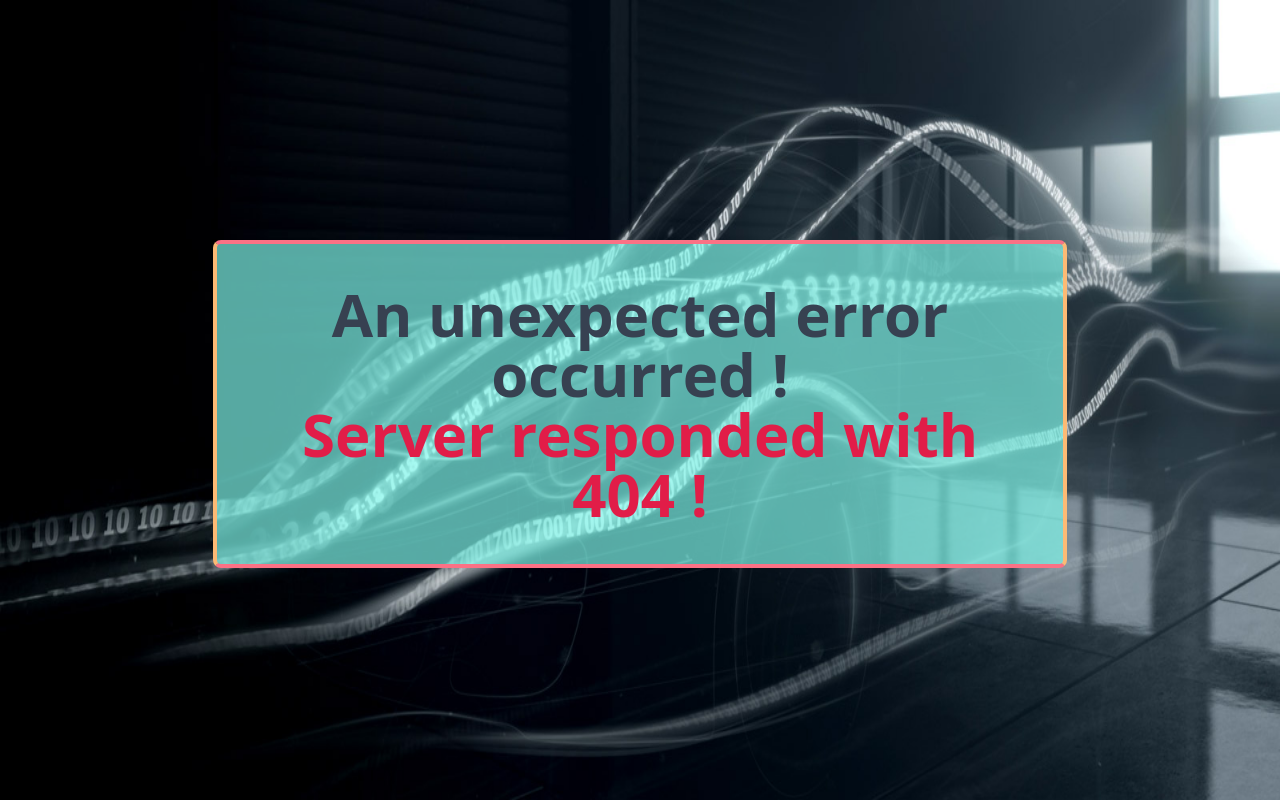
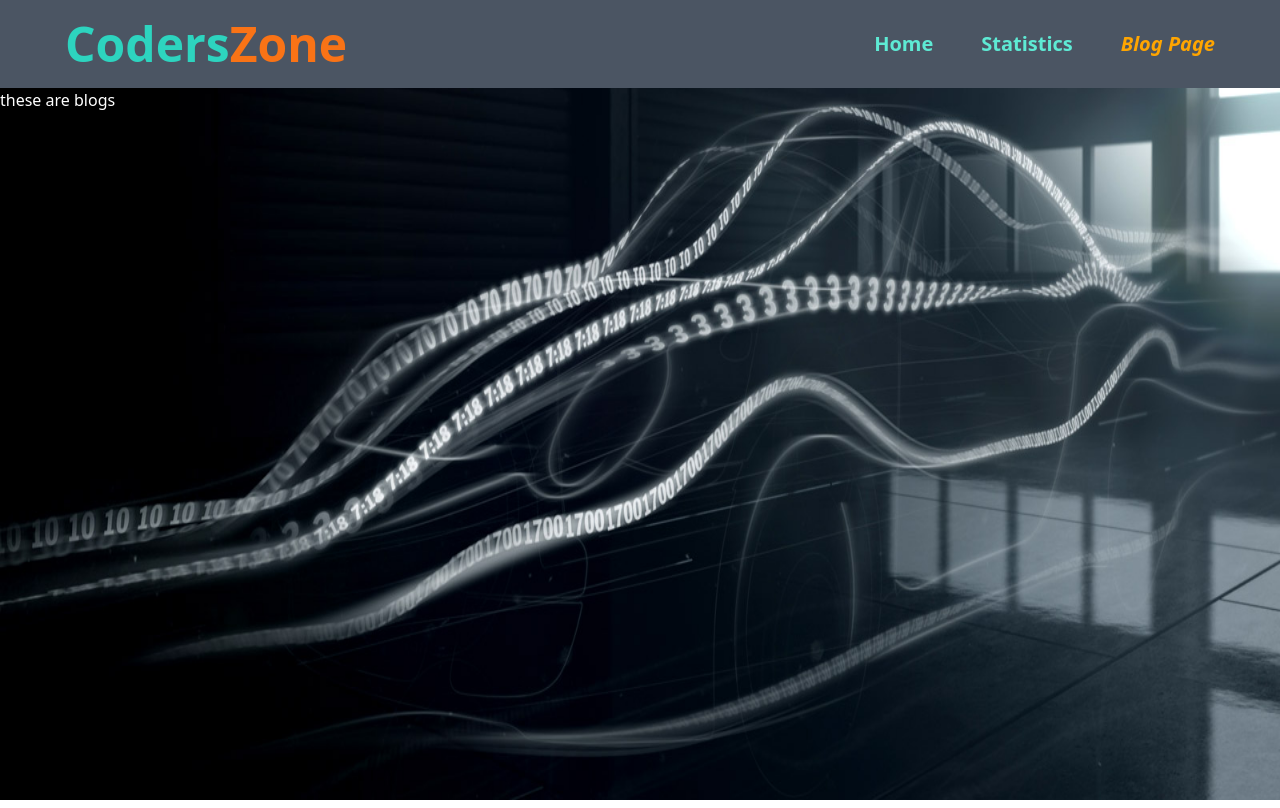
Before and after one commit to likhonalmamun/coders-zone, a React (Vite) app: page /Blogs in a window 1280 px wide. Before the commit this address had no page. Built offline with nearby package versions, Linux system fonts and the light colour scheme.

Commit message:
Included active link and loaded data in home comp

```diff
--- a/src/Components/Blogs/Blogs.jsx
+++ b/src/Components/Blogs/Blogs.jsx
@@ -0,0 +1,11 @@
+import React from 'react';
+
+const Blogs = () => {
+    return (
+        <div>
+            these are blogs
+        </div>
+    );
+};
+
+export default Blogs;
--- a/src/Components/Header/Header.jsx
+++ b/src/Components/Header/Header.jsx
@@ -1,16 +1,38 @@
 import React from "react";
-import { Link } from "react-router-dom";
+import { NavLink } from "react-router-dom";
 import "./Header.css";
 const Header = () => {
+  let activeStyle = {
+    color: "orange",
+    fontStyle: "italic",
+  };
   return (
     <div className="py-5 px-[65px] bg-gray-600 flex justify-between items-center">
       <h1 className="text-5xl text-teal-400 font-bold ">
         Coders<span className="text-orange-500">Zone</span>
       </h1>
       <div className="text-xl font-semibold  text-teal-300 gap-12 flex">
-        <Link to='/' className="hover:text-orange-400 duration-200">Quiz Topics</Link>
-        <Link to='/Statistics' className="hover:text-orange-400 duration-200">Statistics</Link>
-        <Link to='/Blogs' className="hover:text-orange-400 duration-200">Blog Page</Link>
+        <NavLink
+          to="/Home"
+          className="hover:text-orange-400 duration-200"
+          style={({ isActive }) => (isActive ? activeStyle : undefined)}
+        >
+          Home
+        </NavLink>
+        <NavLink
+          to="/Statistics"
+          className="hover:text-orange-400 duration-200"
+          style={({ isActive }) => (isActive ? activeStyle : undefined)}
+        >
+          Statistics
+        </NavLink>
+        <NavLink
+          style={({ isActive }) => (isActive ? activeStyle : undefined)}
+          to="/Blogs"
+          className="hover:text-orange-400 duration-200"
+        >
+          Blog Page
+        </NavLink>
       </div>
     </div>
   );
--- /dev/null
+++ b/src/Components/Home/Home.jsx
@@ -0,0 +1,14 @@
+import React from "react";
+import { useLoaderData } from "react-router-dom";
+
+const Home = () => {
+  const topics = useLoaderData().data;
+  console.log(topics);
+  return (
+    <div>
+      <h1> {topics.length}</h1>
+    </div>
+  );
+};
+
+export default Home;
--- a/src/Components/Topics/Topics.jsx
+++ /dev/null
@@ -1,11 +0,0 @@
-import React from 'react';
-
-const Topics = () => {
-    return (
-        <div>
-            these are topics
-        </div>
-    );
-};
-
-export default Topics;
--- a/src/main.jsx
+++ b/src/main.jsx
@@ -2,18 +2,26 @@ import React from "react";
 import ReactDOM from "react-dom/client";
 import App from "./App";
 import { createBrowserRouter, RouterProvider, Route } from "react-router-dom";
-import Topics from "./Components/Topics/Topics";
+import Home from "./Components/Home/Home";
 import Statistics from "./Components/Statistics/Statistics";
 import Error from "./Error";
+import Blogs from "./Components/Blogs/Blogs";
 
 const router = createBrowserRouter([
   {
     path: "/",
-    element: <App></App>, errorElement: <Error></Error>,
+    element: <App></App>,
+    errorElement: <Error></Error>,
     children: [
-      { path: "/", element: <Topics></Topics>  },
+      {
+        path: "/Home",
+        index: true,
+        element: <Home></Home>,
+        loader: async () =>
+          fetch("https://openapi.programming-hero.com/api/quiz"),
+      },
       { path: "/Statistics", element: <Statistics></Statistics> },
-      // { path: "/Blogs", element : <Error></Error>  },
+      { path: "/Blogs", element: <Blogs></Blogs> },
     ],
   },
 ]);
--- a/tailwind.config.cjs
+++ b/tailwind.config.cjs
@@ -1,6 +1,8 @@
 /** @type {import('tailwindcss').Config} */
 module.exports = {
   content: [
+    "./pages/**/*.{html,js}",
+    "./components/**/*.{html,js}",
     "./index.html",
     "./src/**/*.{js,ts,jsx,tsx}",
   ],
```
Also changed, not shown: src/Components/Home/Home.css (added).
